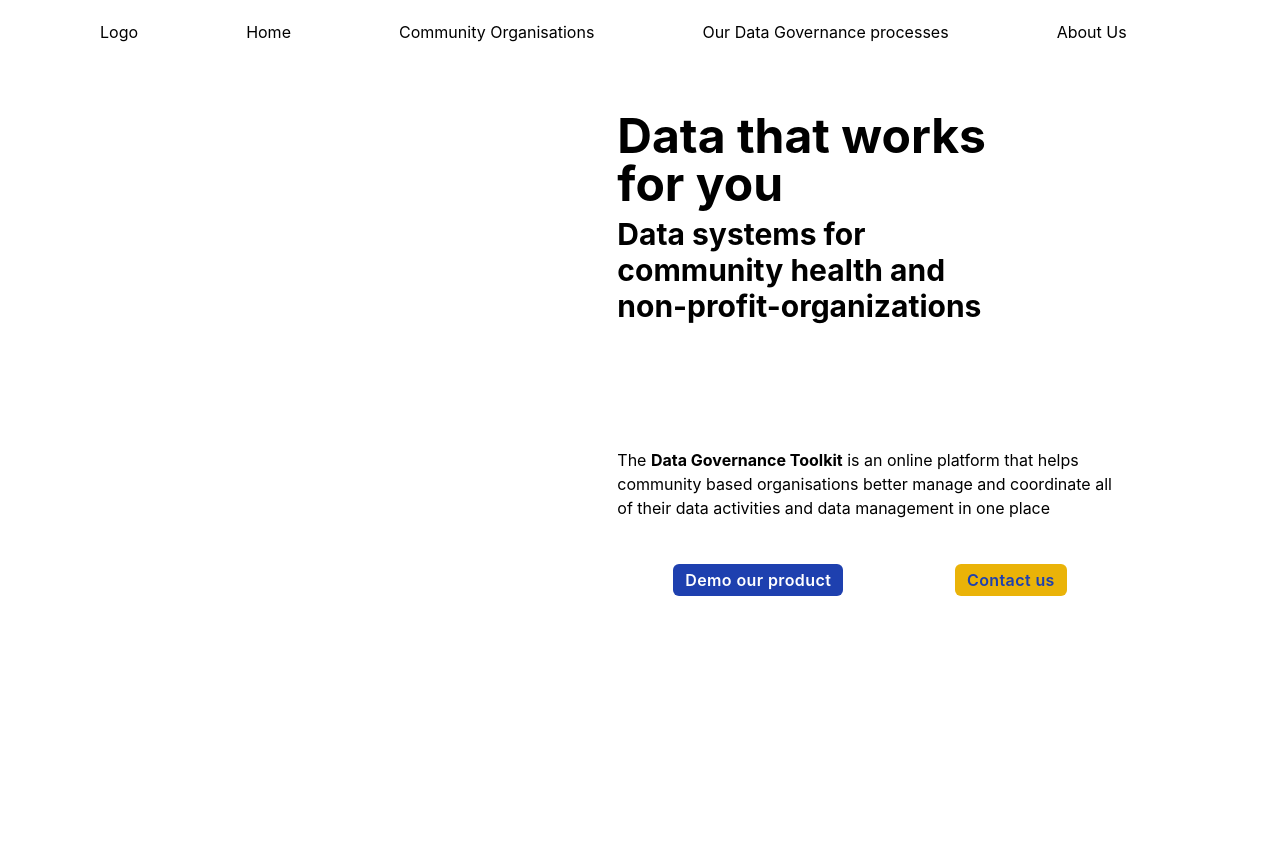
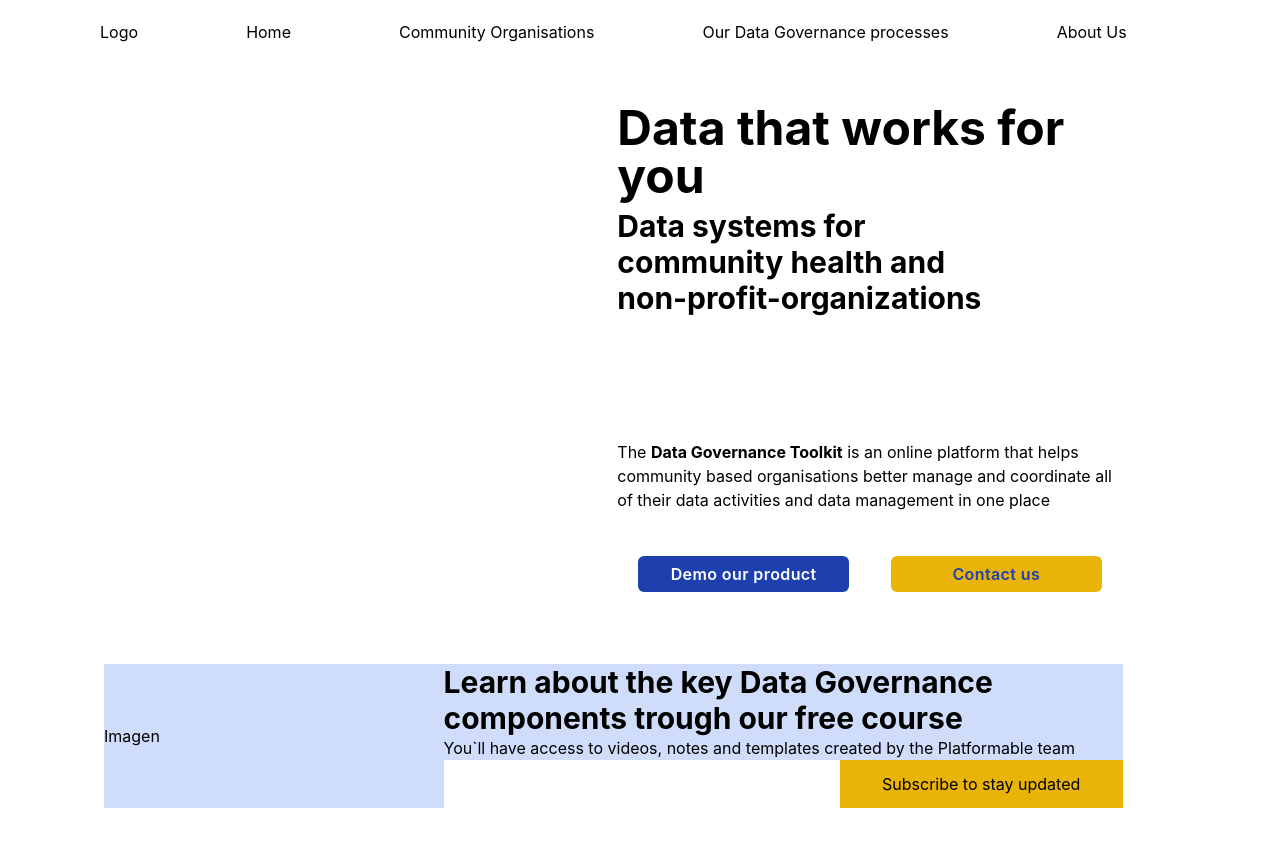
Before and after one commit to leoncan122/data-governance-toolkit, a Next.js app: page / in a window 1280 px wide. Shown: the top 846 px of the page. Before the commit the page ends 800 px from the top, so only its background shows below. Built offline with nearby package versions, Linux system fonts and the light colour scheme.

Commit message:
add Footer html

```diff
--- /dev/null
+++ b/components/Footer.js
@@ -0,0 +1,25 @@
+export default function Footer() {
+  return (
+    <>
+      <footer className="flex flex-col items-center justify-around md:flex-row bg-main-color">
+        <div className="sm:w-2/6">Imagen</div>
+        <div className="w-full text-center sm:text-left sm:w-4/6 flex flex-col">
+          <h2>
+            Learn about the key Data Governance components trough our free
+            course
+          </h2>
+          <p>
+            You`ll have access to videos, notes and templates created by the
+            Platformable team
+          </p>
+          <form className="flex">
+            <input className="w-7/12 h-12"></input>
+            <button type="submit" className="w-5/12 h-12 bg-yellow-500">
+              Subscribe to stay updated
+            </button>
+          </form>
+        </div>
+      </footer>
+    </>
+  );
+}
--- a/pages/communityOrganisations.js
+++ b/pages/communityOrganisations.js
@@ -3,7 +3,7 @@ import Head from "next/head";
 export default function CommunityOrganisations() {
   return (
     <>
-      <main className="min-h-screen pt-12 top-0 px-26 md:pt-18">
+      <main className="min-h-screen px-6 py-16 top-0 px-26 md:pt-18">
         <Head>
           <title>Data Governance Toolkit</title>
           <meta
--- a/pages/dataGovernanceProcesses.js
+++ b/pages/dataGovernanceProcesses.js
@@ -3,7 +3,7 @@ import Head from "next/head";
 export default function DataGovernanceProcesses() {
   return (
     <>
-      <main className="min-h-screen pt-12 top-0 px-26 md:pt-18">
+      <main className="min-h-screen px-6 py-16 top-0 px-26 md:pt-18">
         <Head>
           <title>Data Governance Toolkit</title>
           <meta
--- a/pages/index.js
+++ b/pages/index.js
@@ -1,9 +1,10 @@
 import Head from "next/head";
+import Footer from "../components/Footer";
 import styles from "../styles/Home.module.css";
 
 export default function Home() {
   return (
-    <main className="min-h-screen px-6 py-16 top-0 px-26 md:pt-18">
+    <main className="min-h-screen px-6 py-16 top-0  md:pt-18">
       <Head>
         <title>Data Governance Toolkit</title>
         <meta
@@ -15,14 +16,11 @@ export default function Home() {
         <link rel="icon" href="/favicon.ico" />
       </Head>
 
-      <section
-        className="flex flex-col sm:pt-9 sm:h-11/12 sm:grid grid-cols-2 grid-rows-5 gap-9 sm:gap-2"
-        styles={styles.bg}
-      >
-        <h1 className="col-start-2 sm:w-4/5 row-start-1 self-end  font-bold">
+      <section className="flex flex-col sm:pt-7 sm:h-11/12 sm:grid grid-cols-2 grid-rows-5 gap-9 sm:gap-2">
+        <h1 className="col-start-2  row-start-1 self-end">
           Data that works for you
         </h1>
-        <h2 className="col-start-2 sm:w-4/5 row-start-2 self-start  font-bold">
+        <h2 className="col-start-2 sm:w-4/5 row-start-2 self-start">
           Data systems for community health and non-profit-organizations
         </h2>
 
@@ -31,15 +29,16 @@ export default function Home() {
           that helps community based organisations better manage and coordinate
           all of their data activities and data management in one place
         </p>
-        <div className="col-start-2 row-start-5 flex justify-around">
-          <button className="rounded-md sm:max-h-8 bg-blue-800 px-3 py-1 text-white font-semibold tracking-wide">
+        <div className="col-start-2 row-start-5 flex  justify-around">
+          <button className="w-5/12 rounded-md sm:max-h-9 bg-blue-800 px-3 py-1 text-white font-semibold tracking-wide">
             Demo our product
           </button>
-          <button className="rounded-md sm:max-h-8 bg-yellow-500 px-3 py-1 text-blue-800 font-semibold tracking-wide ">
+          <button className="w-5/12 rounded-md sm:max-h-9 bg-yellow-500 px-3 py-1 text-blue-800 font-semibold tracking-wide ">
             Contact us
           </button>
         </div>
       </section>
+      <Footer></Footer>
     </main>
   );
 }
--- a/styles/globals.css
+++ b/styles/globals.css
@@ -16,11 +16,21 @@ a {
   text-decoration: none;
 }
 h1 {
-  @apply text-5xl;
+  @apply text-5xl font-bold;
 }
 h2 {
-  @apply text-3xl;
+  @apply text-3xl font-bold;
 }
 * {
   box-sizing: border-box;
 }
+
+.bg {
+  background-image: url("../public/bg-header.jpg");
+  width: 600px;
+  object-fit: contain;
+}
+
+.bg-main-color {
+  background-color: #cfddfa;
+}
```
